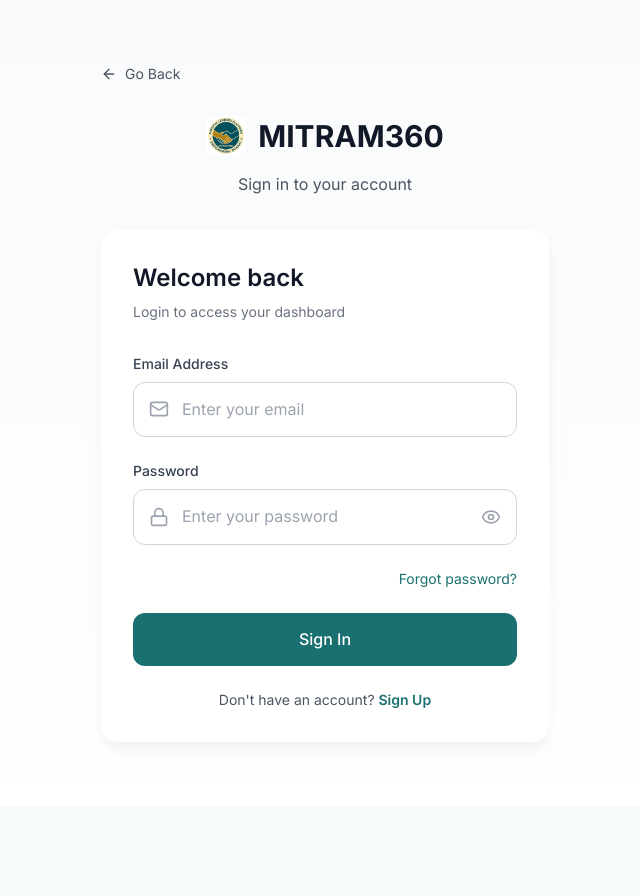
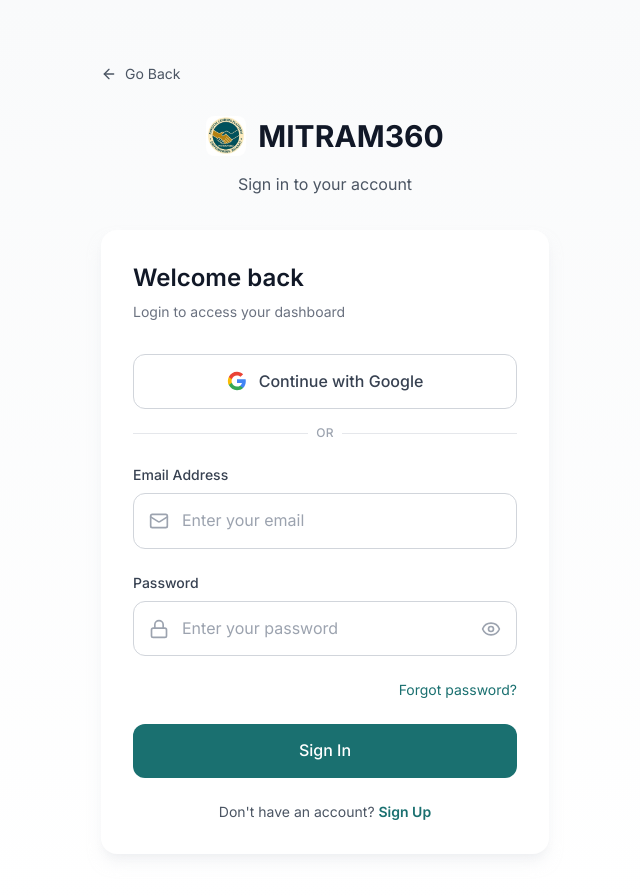
Before and after one commit to omkardeshmukh123/lender-platform, a Next.js app in the folder frontend/: page /login in a window 1280 px wide. Shown: the top 896 px of the page, without its empty margins (315-955 px from the left). Before the commit the page ends 806 px from the top, so only its background shows below. Built offline with nearby package versions, Linux system fonts and the light colour scheme; no server answers.

Commit message:
feat(auth): add Google sign-in button to Login page

```diff
--- a/frontend/app/login/page.tsx
+++ b/frontend/app/login/page.tsx
@@ -18,7 +18,7 @@
   const [loading, setLoading] = useState(false)
   const router = useRouter()
   const searchParams = useSearchParams()
-  const { signIn, user } = useAuth()
+  const { signIn, signInWithGoogle, user } = useAuth()
 
   useEffect(() => {
     // Check for success message from signup
@@ -93,6 +93,31 @@
               Welcome back
             </h2>
             <p className="text-sm text-gray-500">Login to access your dashboard</p>
+          </div>
+
+          {/* Google Sign In */}
+          <button
+            type="button"
+            onClick={signInWithGoogle}
+            className="w-full py-3.5 px-4 bg-white border border-gray-300 text-gray-700 rounded-xl font-medium hover:bg-gray-50 focus:outline-none focus:ring-2 focus:ring-gray-200 transition-all flex items-center justify-center gap-3 mb-4"
+          >
+            <svg className="w-5 h-5 flex-shrink-0" viewBox="0 0 24 24">
+              <path fill="#4285F4" d="M22.56 12.25c0-.78-.07-1.53-.2-2.25H12v4.26h5.92c-.26 1.37-1.04 2.53-2.21 3.31v2.77h3.57c2.08-1.92 3.28-4.74 3.28-8.09z"/>
+              <path fill="#34A853" d="M12 23c2.97 0 5.46-.98 7.28-2.66l-3.57-2.77c-.98.66-2.23 1.06-3.71 1.06-2.86 0-5.29-1.93-6.16-4.53H2.18v2.84C3.99 20.53 7.7 23 12 23z"/>
+              <path fill="#FBBC05" d="M5.84 14.09c-.22-.66-.35-1.36-.35-2.09s.13-1.43.35-2.09V7.07H2.18C1.43 8.55 1 10.22 1 12s.43 3.45 1.18 4.93l2.85-2.22.81-.62z"/>
+              <path fill="#EA4335" d="M12 5.38c1.62 0 3.06.56 4.21 1.64l3.15-3.15C17.45 2.09 14.97 1 12 1 7.7 1 3.99 3.47 2.18 7.07l3.66 2.84c.87-2.6 3.3-4.53 6.16-4.53z"/>
+            </svg>
+            Continue with Google
+          </button>
+
+          {/* Divider */}
+          <div className="relative mb-6">
+            <div className="absolute inset-0 flex items-center">
+              <div className="w-full border-t border-gray-200" />
+            </div>
+            <div className="relative flex justify-center text-xs uppercase">
+              <span className="bg-white px-2 text-gray-400 font-medium tracking-wide">or</span>
+            </div>
           </div>
 
           <form onSubmit={handleSubmit} className="space-y-6">
```
